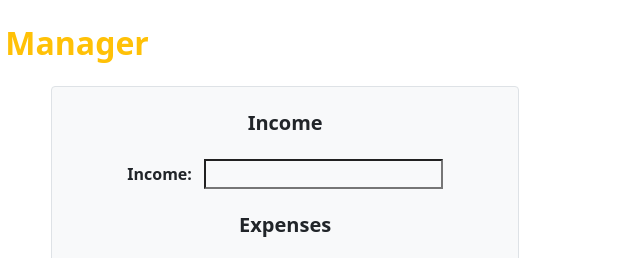
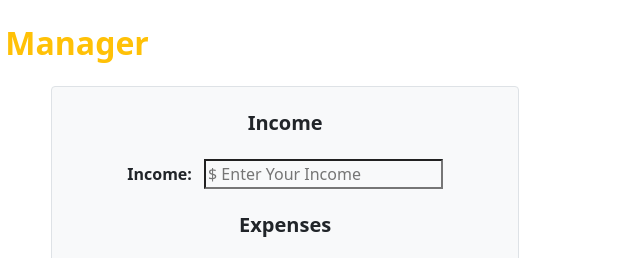
Before and after one commit to fahimrimon/my-money-manager, a plain HTML site: page index.html in a window 1280 px wide. Both pictures are taken after typing "Sample", "Sample", "Sample", "Sample", "Sample" into the empty fields and a click on the button "Calculate". Shown: the top 258 px of the page, 645-1280 px from the left. Drawn offline with nearby package versions, Linux system fonts and the light colour scheme.

Commit message:
function call

```diff
--- a/index.html
+++ b/index.html
@@ -35,7 +35,7 @@
                         <div class="text-center">
                             <h5 class="text-center my-4 fw-bold">Income</h5>
                             <span class="me-2 fw-bolder">Income: </span><input id="income-input" class="bg-light"
-                                type="text">
+                                type="text" placeholder="$ Enter Your Income">
                             <h5 class="text-center my-4 fw-bold">Expenses</h5>
                             <span class="me-4 fw-bolder mb-4">Food: </span><input id="food-input" class="bg-light"
                                 type="text"><br><br>
--- a/js/script.js
+++ b/js/script.js
@@ -1,24 +1,33 @@
+// Input Function
+function getInputValue(value) {
+  const inputField = document.getElementById(value);
+  const totalAmount = parseFloat(inputField.value);
+  if (totalAmount < 0) {
+    alert("Please Enter a Positive Number");
+  }
+  else if (totalAmount >= 0) {
+    return totalAmount;
+  }
+  inputField.value = '';
+  return totalAmount;
+}
+
+
+
 // calculate button handler
 document.getElementById('calculate-button').addEventListener('click', function () {
+
   // income input
-  const incomeInput = document.getElementById('income-input');
-  const incomeAmount = parseFloat(incomeInput.value);
-  incomeInput.value = '';
+  const incomeAmount = getInputValue('income-input');
 
   // Food input
-  const foodInput = document.getElementById('food-input');
-  const foodAmount = parseFloat(foodInput.value);
-  foodInput.value = '';
+  const foodAmount = getInputValue('food-input');
 
   // Rent input
-  const rentInput = document.getElementById('rent-input');
-  const rentAmount = parseFloat(rentInput.value);
-  rentInput.value = '';
+  const rentAmount = getInputValue('rent-input');
 
   // Clothes input
-  const clothesInput = document.getElementById('clothes-input');
-  const clothesAmount = parseFloat(clothesInput.value);
-  clothesInput.value = '';
+  const clothesAmount = getInputValue('clothes-input');
 
   // Total expenses
   const totalExpenses = document.getElementById('total-expenses');
```
